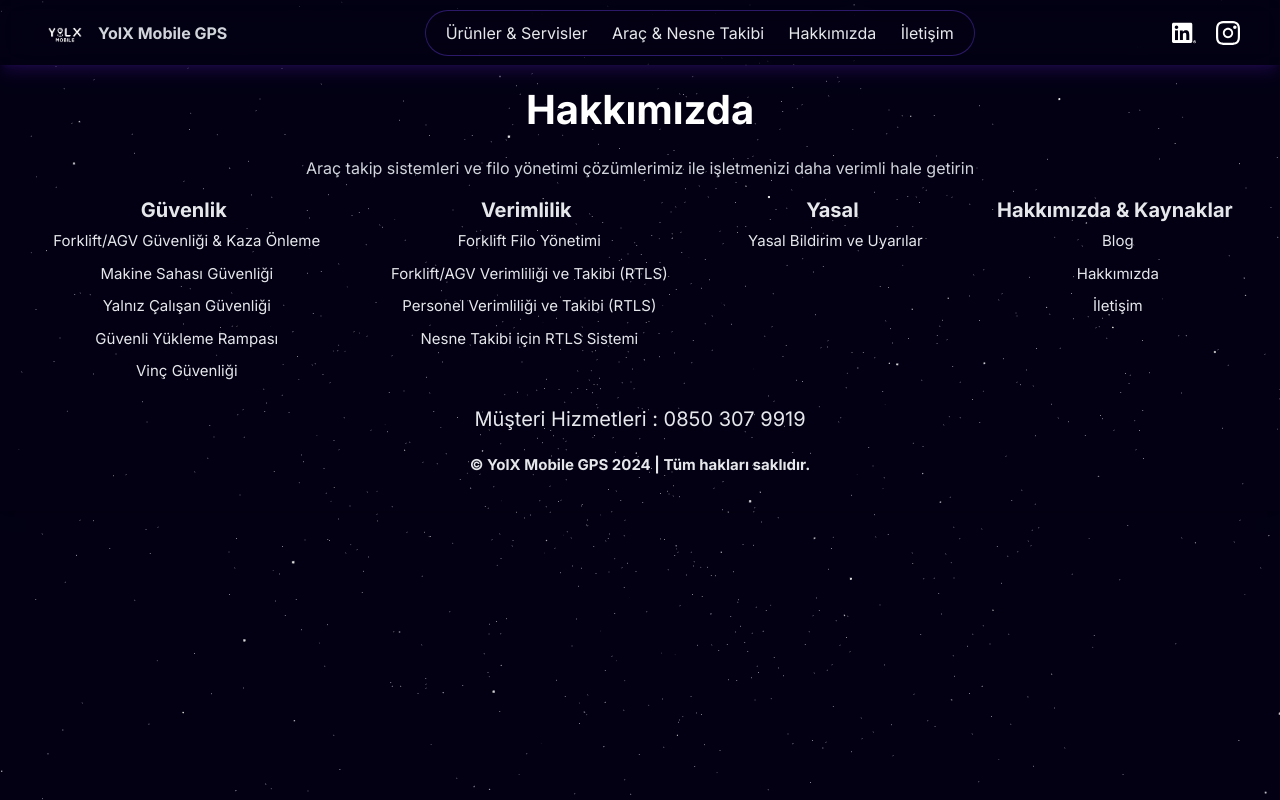
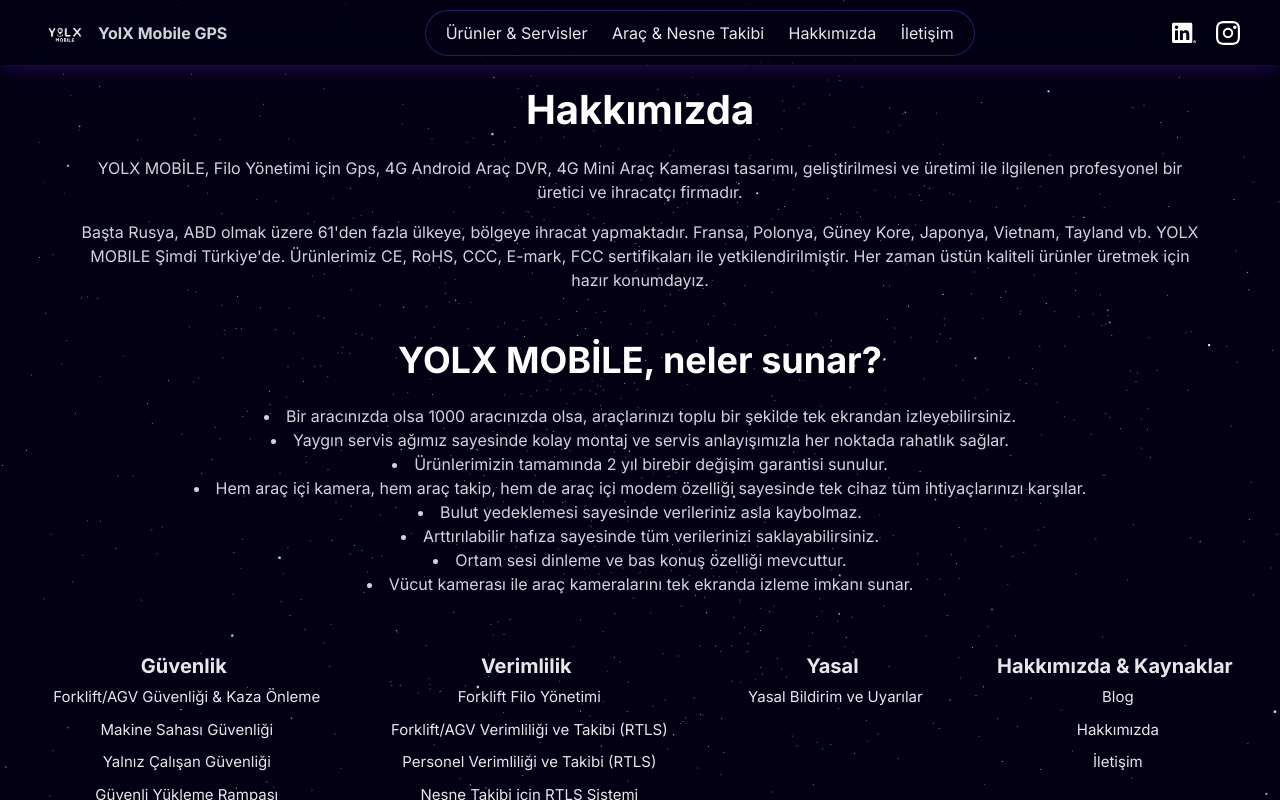
Before and after one commit to muzaffferyalcin-maker/Yolx-Mobile-Website, a Next.js app: page /about in a window 1280 px wide. Shown: the top 800 px of the page. Built offline with nearby package versions, Linux system fonts and the light colour scheme; a web font is replaced by a local one.

Commit message:
[ADD] about pages and some links

```diff
--- a/app/about/page.tsx
+++ b/app/about/page.tsx
@@ -4,12 +4,50 @@
   return (
     <main className="w-full h-full">
       <div className="flex flex-col gap-20">
-        <div className="flex flex-col items-center justify-center pt-20 px-4 md:px-20 ">
+        <div className="flex flex-col items-center justify-center pt-20 pb-10 px-4 md:px-20 ">
           <h1 className="text-[40px] font-bold text-white mb-4 ">Hakkımızda</h1>
-          <p className="text-gray-300 text-center max-w-2xl">
-            Araç takip sistemleri ve filo yönetimi çözümlerimiz ile işletmenizi
-            daha verimli hale getirin
+          <p className="text-gray-300 text-center  mb-4">
+            YOLX MOBİLE, Filo Yönetimi için Gps, 4G Android Araç DVR, 4G Mini
+            Araç Kamerası tasarımı, geliştirilmesi ve üretimi ile ilgilenen
+            profesyonel bir üretici ve ihracatçı firmadır.
           </p>
+          <p className="text-gray-300 text-center mb-12">
+            Başta Rusya, ABD olmak üzere 61'den fazla ülkeye, bölgeye ihracat
+            yapmaktadır. Fransa, Polonya, Güney Kore, Japonya, Vietnam, Tayland
+            vb. YOLX MOBILE Şimdi Türkiye'de. Ürünlerimiz CE, RoHS, CCC, E-mark,
+            FCC sertifikaları ile yetkilendirilmiştir. Her zaman üstün kaliteli
+            ürünler üretmek için hazır konumdayız.
+          </p>
+          <p className="text-white font-bold text-3xl md:text-4xl text-center max-w-2xl mb-6 leading-snug shadow-md">
+            YOLX MOBİLE, neler sunar?
+          </p>
+          <ul className="list-disc list-inside text-gray-300 text-center">
+            <li>
+              Bir aracınızda olsa 1000 aracınızda olsa, araçlarınızı toplu bir
+              şekilde tek ekrandan izleyebilirsiniz.
+            </li>
+            <li>
+              Yaygın servis ağımız sayesinde kolay montaj ve servis
+              anlayışımızla her noktada rahatlık sağlar.
+            </li>
+            <li>
+              Ürünlerimizin tamamında 2 yıl birebir değişim garantisi sunulur.
+            </li>
+            <li>
+              Hem araç içi kamera, hem araç takip, hem de araç içi modem
+              özelliği sayesinde tek cihaz tüm ihtiyaçlarınızı karşılar.
+            </li>
+            <li>Bulut yedeklemesi sayesinde verileriniz asla kaybolmaz.</li>
+            <li>
+              Arttırılabilir hafıza sayesinde tüm verilerinizi
+              saklayabilirsiniz.
+            </li>
+            <li>Ortam sesi dinleme ve bas konuş özelliği mevcuttur.</li>
+            <li>
+              Vücut kamerası ile araç kameralarını tek ekranda izleme imkanı
+              sunar.
+            </li>
+          </ul>
         </div>
       </div>
     </main>
--- a/components/main/Navbar.tsx
+++ b/components/main/Navbar.tsx
@@ -65,14 +65,20 @@
         {/* Social Icons */}
         <div className="hidden md:flex items-center gap-5">
           {Socials.map((social) => (
+            <Link
+              href={social.href}
+              key={social.name}
+              target="_blank"
+              rel="noopener noreferrer"
+            >
               <Image
                 src={social.src}
                 alt={social.name}
-              key={social.name}
                 width={24}
                 height={24}
                 className="cursor-pointer"
               />
+            </Link>
           ))}
         </div>
       </div>
--- a/components/sub/SkillText.tsx
+++ b/components/sub/SkillText.tsx
@@ -26,7 +26,7 @@
       </motion.div>
       <motion.div
         variants={slideInFromRight(0.5)}
-        className="cursive text-[20px] text-gray-200 mb-10 mt-[10px] text-center"
+        className=" text-[20px] text-gray-200 mb-10 mt-[10px] text-center"
       >
         Araçların limit aşımlarının, ani fren ve manevralarının anlık olarak
         bildirilmesi sayesinde kaza oranlarının önemli ölçüde azalması sağlanır.
--- a/constants/index.ts
+++ b/constants/index.ts
@@ -84,10 +84,13 @@
     {
       name: "Linkedin",
       src: "/linkedin.png",
+     href: "https://www.linkedin.com/company/yolx-mobile"
     },
     {
       name: "Instagram",
       src: "/instagram.svg",
+     href: "https://www.instagram.com/yolxmobile/ "
+
     },
     // {
     //   name: "Instagram",
```
Lines whose indentation alone changed are shown as unchanged.
